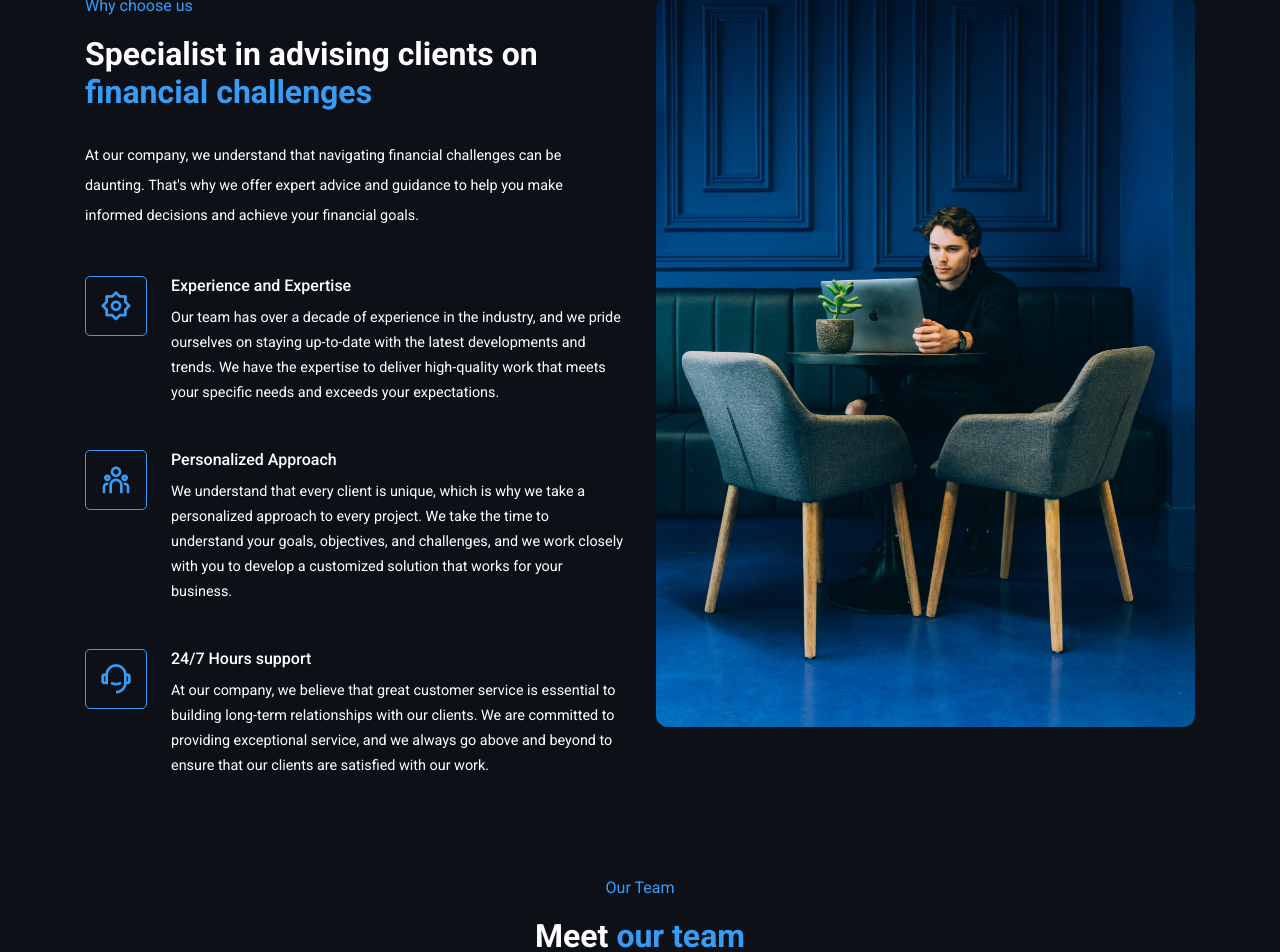
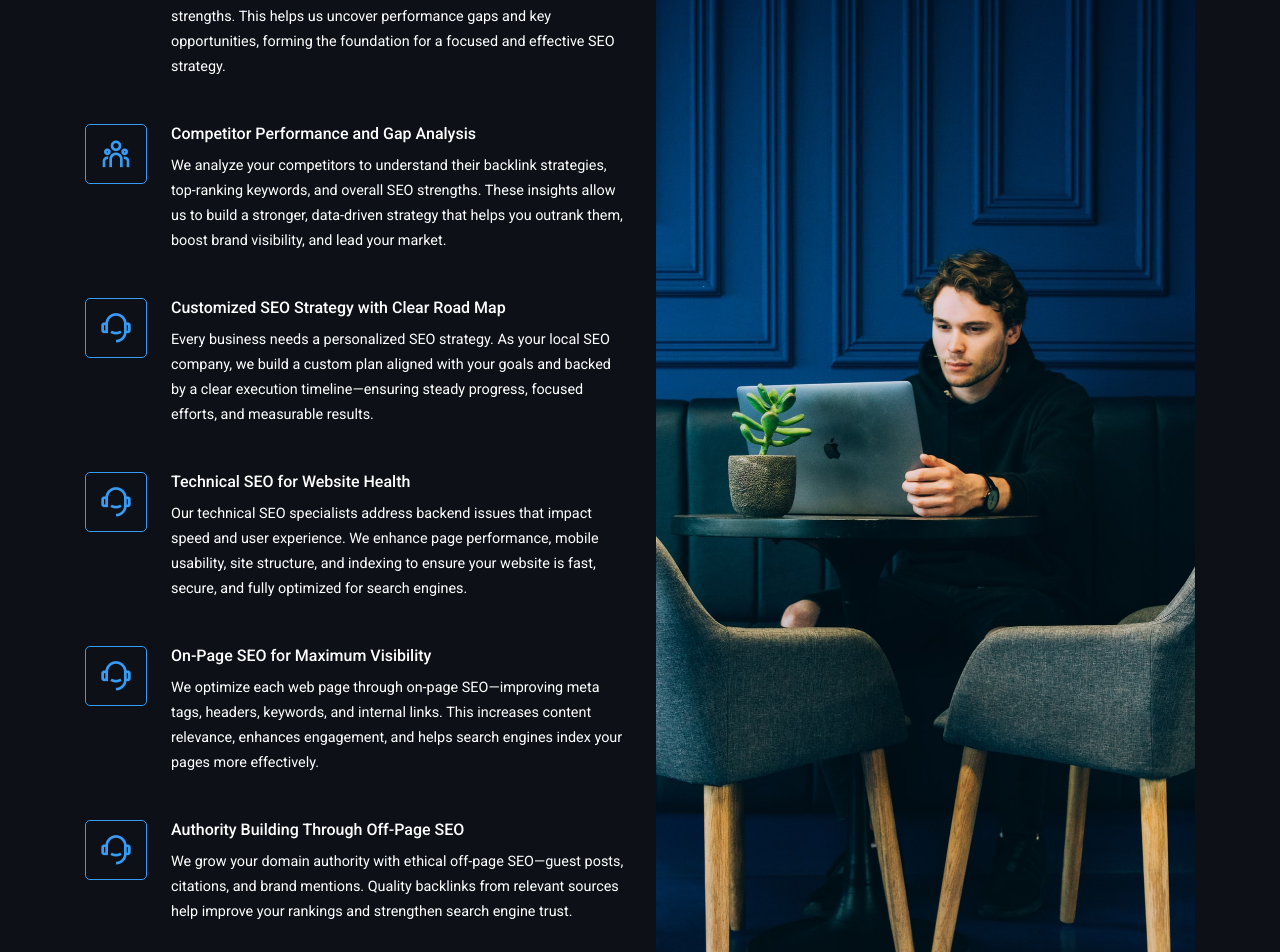
Before and after one commit to beingasharma/Arsseo, a React (Vite) app: page / in a window 1280 px wide. Shown: the part 1660-2612 px from the top of the page. Built offline with nearby package versions, Linux system fonts and the light colour scheme.

Commit message:
counter removed

```diff
--- a/src/App.tsx
+++ b/src/App.tsx
@@ -28,7 +28,7 @@ function App() {
             <Header theme={theme} changeTheme={changeTheme} />
             <main>
                 <Hero theme={theme} />
-                <Counter />
+                {/* <Counter /> */}
                 <Services />
                 <About />
                 <Team />
--- a/src/Components/About/About.tsx
+++ b/src/Components/About/About.tsx
@@ -7,22 +7,51 @@ import './about.css';
 const chooseData = [
   {
     icon: 'ri-settings-2-line',
-    title: 'Experience and Expertise',
+    title: 'Complete SEO Audit and Discovery',
     description:
-      'Our team has over a decade of experience in the industry, and we pride ourselves on staying up-to-date with the latest developments and trends. We have the expertise to deliver high-quality work that meets your specific needs and exceeds your expectations.',
-  },
+'We start with a comprehensive website audit and a detailed discovery session to understand your goals, target audience, and competitive strengths. This helps us uncover performance gaps and key opportunities, forming the foundation for a focused and effective SEO strategy.'  },
   {
     icon: 'ri-team-line',
-    title: 'Personalized Approach',
+    title: 'Competitor Performance and Gap Analysis',
     description:
-      'We understand that every client is unique, which is why we take a personalized approach to every project. We take the time to understand your goals, objectives, and challenges, and we work closely with you to develop a customized solution that works for your business.',
-  },
+'We analyze your competitors to understand their backlink strategies, top-ranking keywords, and overall SEO strengths. These insights allow us to build a stronger, data-driven strategy that helps you outrank them, boost brand visibility, and lead your market.'  },
   {
     icon: 'ri-customer-service-2-line',
-    title: '24/7 Hours support',
+    title: 'Customized SEO Strategy with Clear Road Map',
     description:
-      'At our company, we believe that great customer service is essential to building long-term relationships with our clients. We are committed to providing exceptional service, and we always go above and beyond to ensure that our clients are satisfied with our work.',
-  },
+'Every business needs a personalized SEO strategy. As your local SEO company, we build a custom plan aligned with your goals and backed by a clear execution timeline—ensuring steady progress, focused efforts, and measurable results.'  },
+{
+    icon: 'ri-customer-service-2-line',
+    title: 'Technical SEO for Website Health',
+    description:
+'Our technical SEO specialists address backend issues that impact speed and user experience. We enhance page performance, mobile usability, site structure, and indexing to ensure your website is fast, secure, and fully optimized for search engines.'  },
+{
+    icon: 'ri-customer-service-2-line',
+    title: 'On-Page SEO for Maximum Visibility',
+    description:
+'We optimize each web page through on-page SEO—improving meta tags, headers, keywords, and internal links. This increases content relevance, enhances engagement, and helps search engines index your pages more effectively.'  },
+{
+    icon: 'ri-customer-service-2-line',
+    title: 'Authority Building Through Off-Page SEO',
+    description:
+'We grow your domain authority with ethical off-page SEO—guest posts, citations, and brand mentions. Quality backlinks from relevant sources help improve your rankings and strengthen search engine trust.'  },
+{
+    icon: 'ri-customer-service-2-line',
+    title: 'Keyword-Focused Content Development',
+    description:
+'We create engaging, SEO-optimized content tailored to your audience’s needs. Whether it’s website copy or blog articles, our content is keyword-rich, informative, and designed to guide users toward taking action.'  },
+{
+    icon: 'ri-customer-service-2-line',
+    title: 'Transparent SEO Progress Reporting',
+    description:
+'We continuously track your website’s SEO metrics and share simple, transparent reports. From keyword positions to traffic insights and conversions, you’ll always have a clear view of your campaign’s performance.'  },
+
+{
+    icon: 'ri-customer-service-2-line',
+    title: 'Organic Lead Tracking and Feedback Integration',
+    description:
+'We review the leads you gain from organic search and evaluate their quality to fine-tune your SEO approach. Our goal is to increase high-intent leads and ensure your campaign drives real business results.'  },
+
 ];
 
 export const About = () => {
@@ -41,15 +70,15 @@ export const About = () => {
       >
         <div className="about__wrapper">
           <div className="about__content">
-            <h6 className="subtitle">Why choose us</h6>
-            <h2>Specialist in advising clients on</h2>
-            <h2 className="highlight">financial challenges</h2>
-            <p className="description about__content-desc">
+            {/* <h6 className="subtitle">Why choose us</h6> */}
+            <h2>High-Quality SEO Services from</h2>
+            <h2 className="highlight">a Trusted SEO Agency</h2>
+            {/* <p className="description about__content-desc">
               At our company, we understand that navigating financial
               challenges can be daunting. That's why we offer expert
               advice and guidance to help you make informed decisions
               and achieve your financial goals.
-            </p>
+            </p> */}
             <div className="choose__us-item-wrapper">
               {chooseData.map((i, idx) => (
                 <ChoseUs
--- a/src/Components/Services/Services.tsx
+++ b/src/Components/Services/Services.tsx
@@ -64,7 +64,7 @@ export const Services = () => {
     <section id="services" ref={ref}>
       <div className="container">
         <div className="services__top-content">
-          <h6 className="subtitle">Industries We Serve</h6>
+          <h2> Industries We Serve</h2>
           {/* <h2>Save time managing your business with</h2>
           <h2 className="highlight">our best services</h2> */}
         </div>
```
